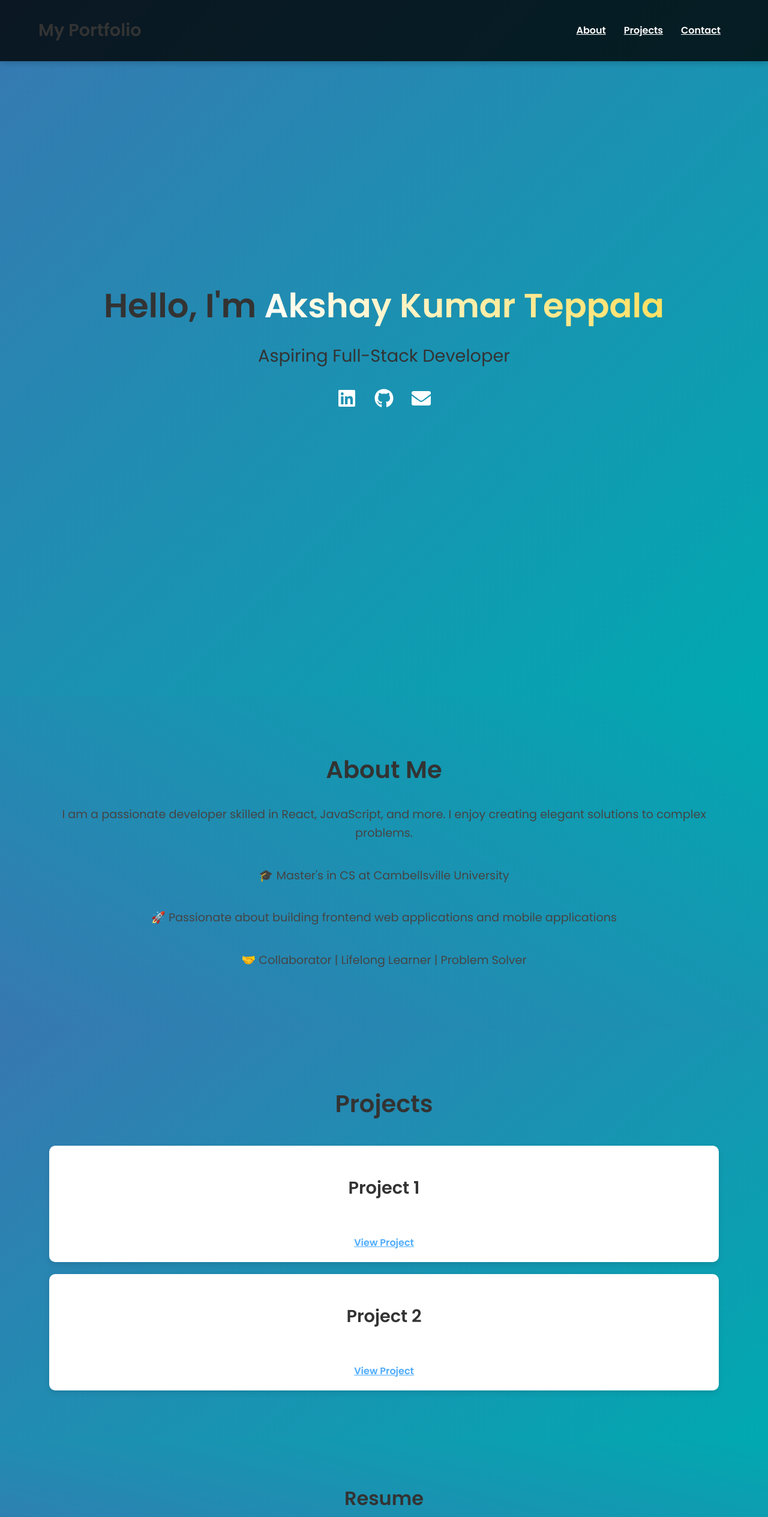
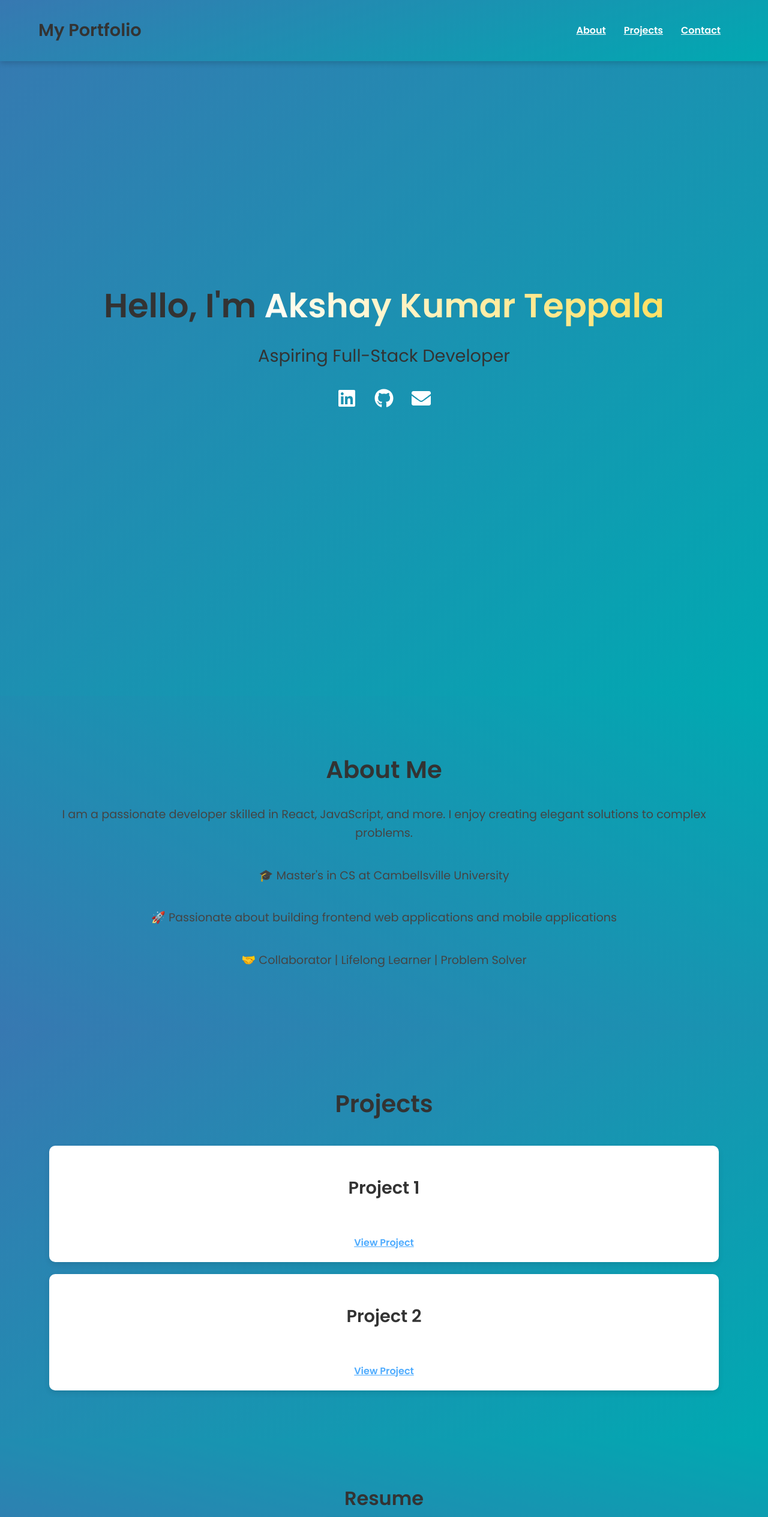
Before and after one commit to TeppalaAkshay/personal-website, a React (Create React App) app: page / in a window 1280 px wide. Shown: the top 2529 px of the page at 60% size. Built offline with nearby package versions, Linux system fonts and the light colour scheme.

Commit message:
Header color change

```diff
--- a/src/App.css
+++ b/src/App.css
@@ -22,7 +22,7 @@ h1, h2, h3 {
 /* Buttons */
 button, .btn {
   padding: 12px 24px;
-  background: linear-gradient(90deg, #4facfe, #00f2fe);
+  background: linear-gradient(135deg, #4facfe, #00f2fe);
   color: white;
   border: none;
   border-radius: 25px;
--- a/src/components/Header.css
+++ b/src/components/Header.css
@@ -2,7 +2,11 @@
   position: fixed;
   top: 0;
   width: 100%;
-  background: rgba(0, 0, 0, 0.8);
+  background: linear-gradient(
+        rgba(0, 0, 0, 0.3),
+        rgba(0, 0, 0, 0.3)
+      ),
+      linear-gradient(160deg, #4facfe, #00f2fe);
   color: #fff;
   z-index: 1000;
   padding: 10px 0;
```
